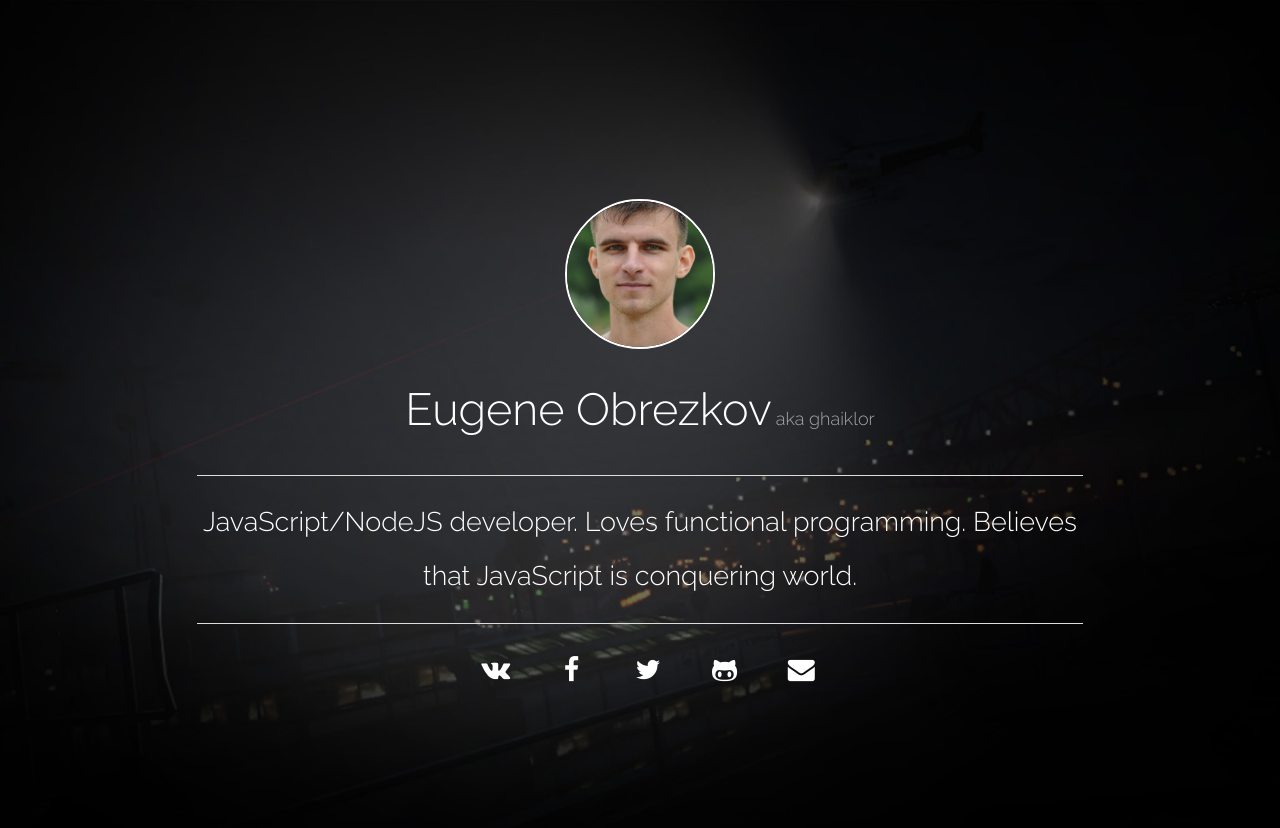
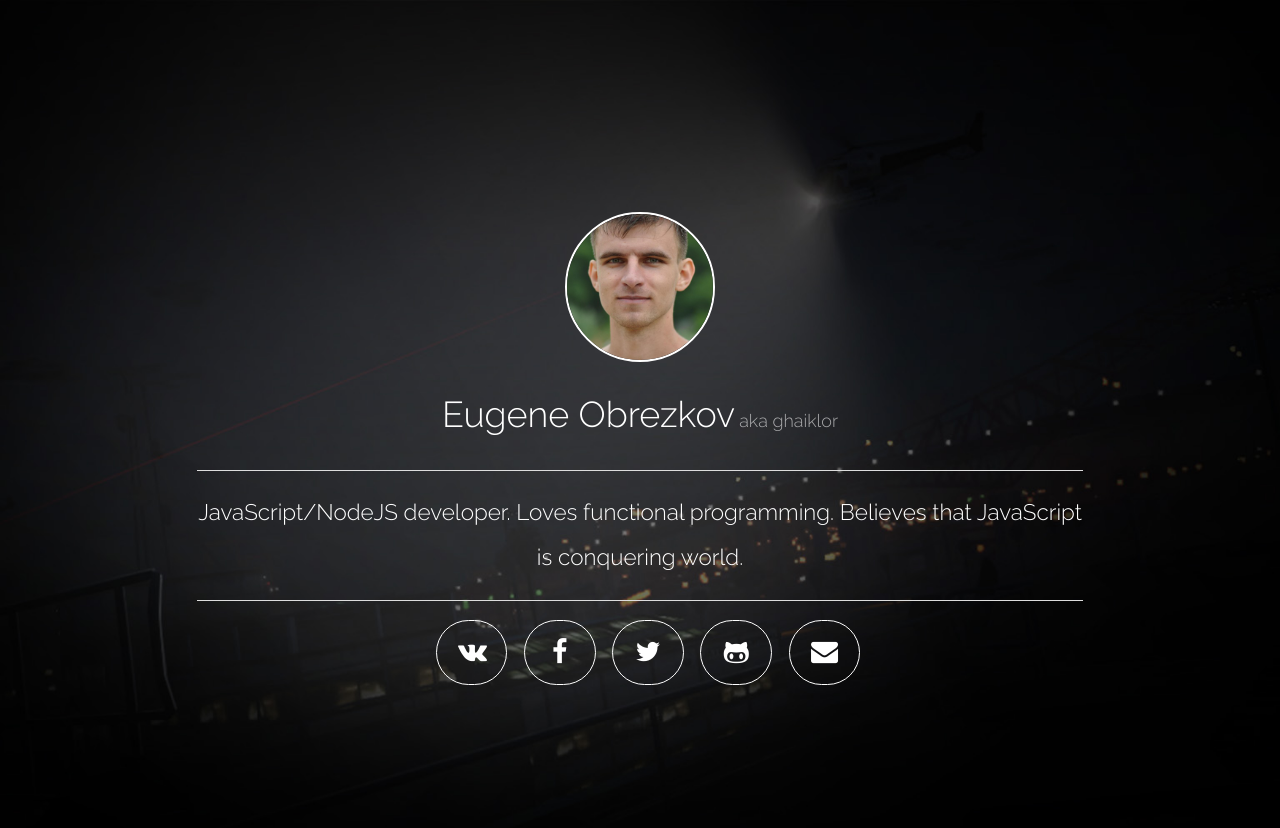
Before and after one commit to ghaiklor/ghaiklor.com, a Jekyll site: the page built from index.html, in a window 1280 px wide. Shown: the top 828 px of the page. Built offline with Jekyll 4.4.1, drawn with Linux system fonts in a browser that asks for light colours; the list of posts is cut into pages by our own code.

Commit message:
Cosmetic changes

```diff
--- a/assets/css/styles.css
+++ b/assets/css/styles.css
@@ -51,8 +51,8 @@ h1, h2, h3, h4, h5, h6, a, p, span, img {
 }
 
 .landing-page .my-name {
-  font-size: 5vh;
-  line-height: 10vh;
+  font-size: 4vh;
+  line-height: 8vh;
 }
 
 .landing-page .my-nickname {
@@ -62,15 +62,15 @@ h1, h2, h3, h4, h5, h6, a, p, span, img {
 }
 
 .landing-page .my-description {
-  font-size: 3vh;
-  line-height: 6vh;
+  font-size: 2.5vh;
+  line-height: 5vh;
 }
 
 .landing-page .contacts-group .contacts-item {
-  padding: 0.7rem;
+  padding: 1rem;
   font-size: 3vh;
   margin-left: 1rem;
-  border: 0;
+  border: 1px solid white!important;
   background-color: transparent;
   color: white;
 }
```
